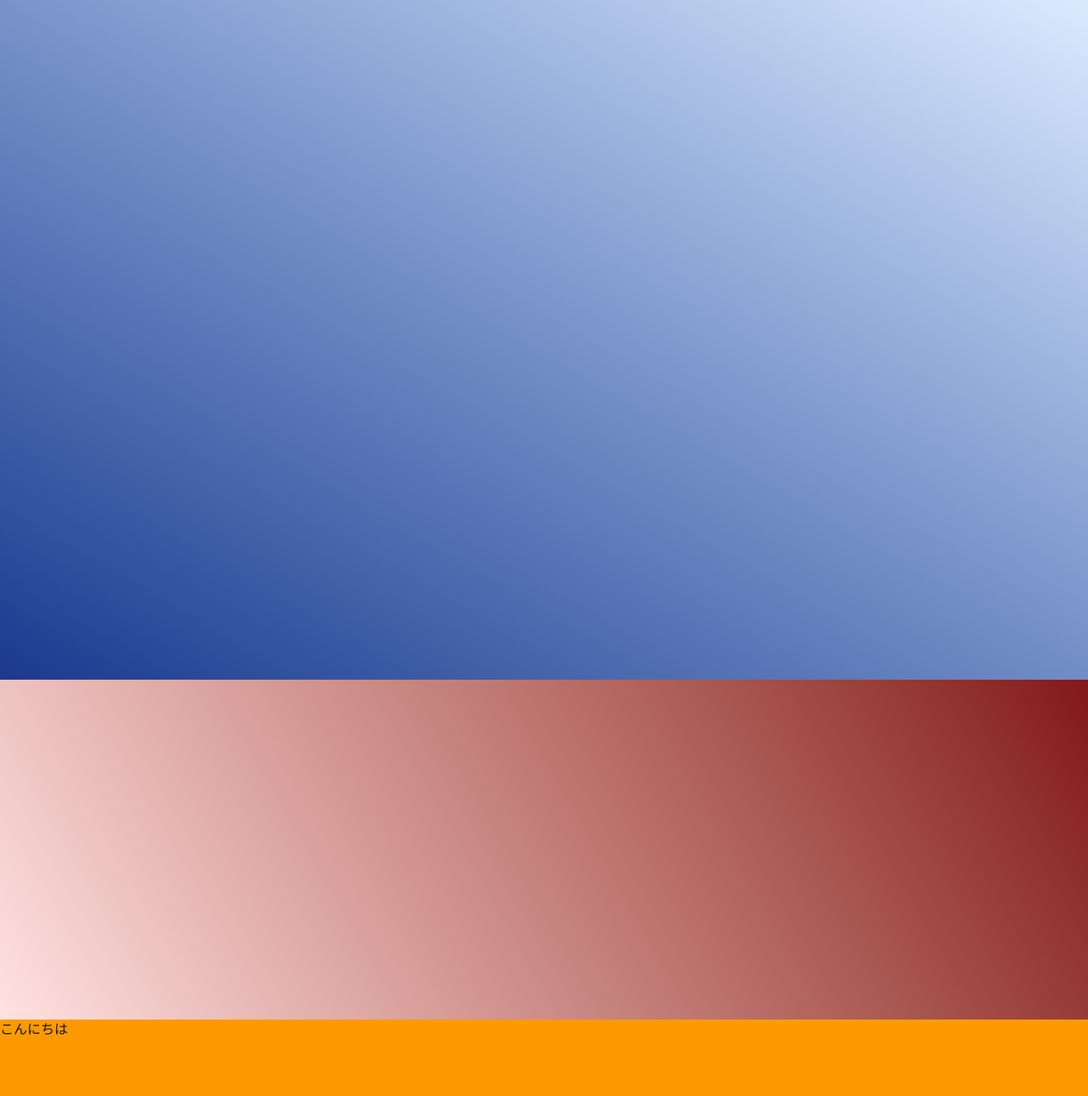
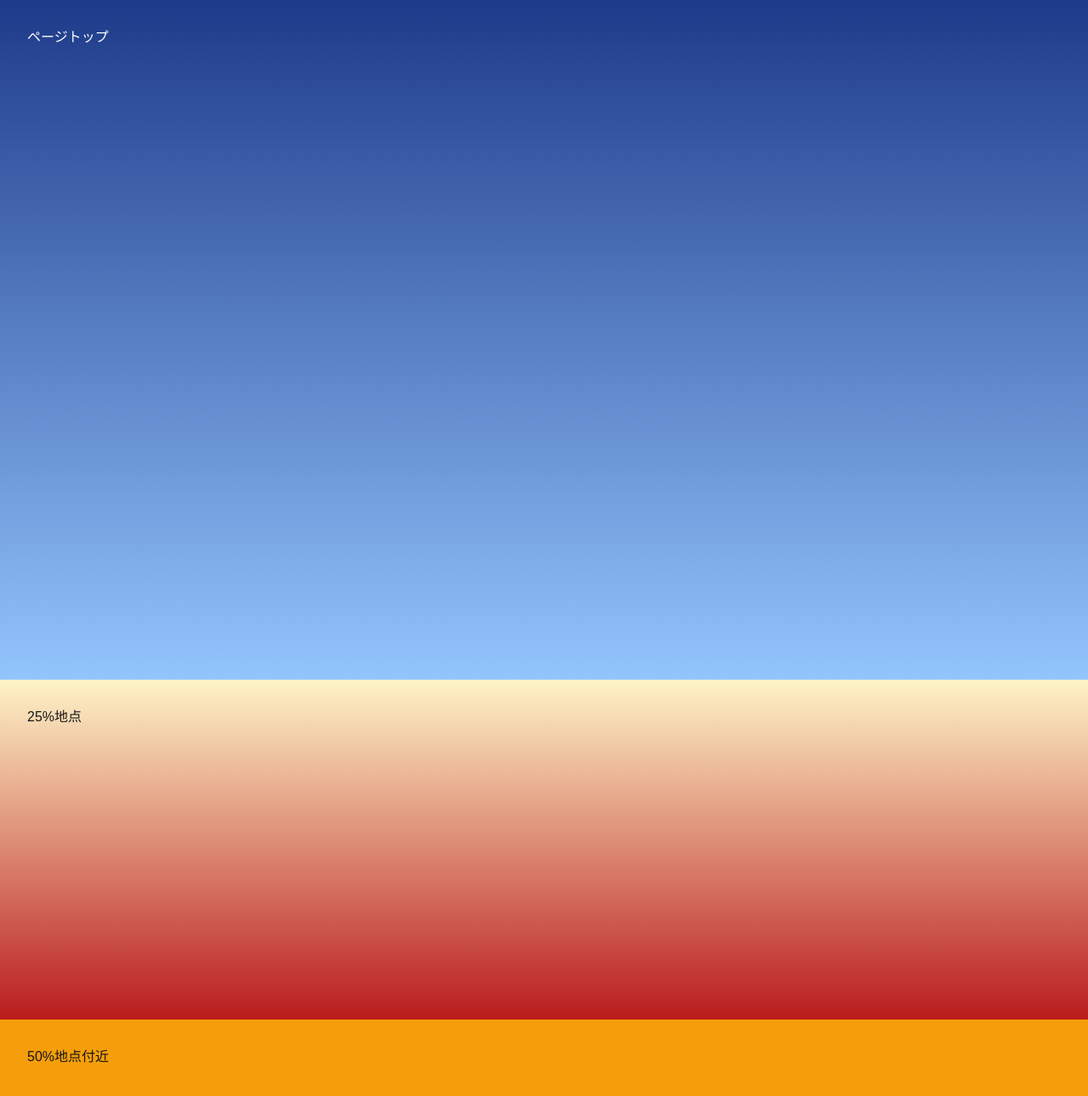
Before and after one commit to sayoshigure11/2025-1214-tracking, a Next.js app: page /intersectionObserver in a window 1280 px wide. Shown: the top 1290 px of the page at 85% size. Built offline with nearby package versions, Linux system fonts and the light colour scheme.

Commit message:
intersectionObserverページにスクロール検知を作成した。ページ全体の25%、50%、75%、100%がページに表示されるとコンソールに表示される。一度しか表示されない

```diff
--- a/app/intersectionObserver/page.tsx
+++ b/app/intersectionObserver/page.tsx
@@ -1,34 +1,173 @@
+// "use client";
+
+// import { useEffect, useRef } from "react";
+
+// export default function IntersectionObserverPage() {
+//   const textRef = useRef(null);
+
+//   useEffect(() => {
+//     const observer = new IntersectionObserver(([entry]) => {
+//       console.log("交差判定:", entry.isIntersecting);
+//       console.log("要素の位置(top):", entry.boundingClientRect.top);
+//       if (entry.isIntersecting) {
+//         console.log("こんにちは");
+//       }
+//     });
+
+//     if (!textRef.current) return;
+//     observer.observe(textRef.current);
+
+//     return () => observer.disconnect();
+//   }, []);
+
+//   return (
+//     <div>
+//       <div className="h-screen bg-linear-30 from-blue-900 to-blue-100" />
+//       <div className="h-[50vh] bg-linear-60 from-red-100 to-red-900" />
+//       <p ref={textRef} className="h-60 bg-amber-500">
+//         こんにちは
+//       </p>
+//       <div className="h-[50vh] bg-linear-120 from-green-900 to-green-100" />
+//       <div className="h-screen bg-linear-150 from-yellow-100 to-yellow-900" />
+//     </div>
+//   );
+// }
+
 "use client";
 
-import { useEffect, useRef } from "react";
+import { useEffect, useRef, useState } from "react";
 
-export default function IntersectionObserverPage() {
-  const textRef = useRef(null);
+const DEPTHS = [0.25, 0.5, 0.75, 1];
+
+export function ScrollDepthObserver({
+  onReach,
+}: {
+  onReach: (percent: number) => void;
+}) {
+  const reached = useRef(new Set<number>());
+  const markers = useRef<Map<number, HTMLDivElement>>(new Map());
+  const [isReady, setIsReady] = useState(false);
 
   useEffect(() => {
-    const observer = new IntersectionObserver(([entry]) => {
-      console.log("交差判定:", entry.isIntersecting);
-      console.log("要素の位置(top):", entry.boundingClientRect.top);
-      if (entry.isIntersecting) {
-        console.log("こんにちは");
+    // DOMが完全にレンダリングされるまで待つ
+    const timer = setTimeout(() => {
+      const scrollHeight = document.documentElement.scrollHeight;
+      // const viewportHeight = window.innerHeight;
+      // const scrollableHeight = scrollHeight - viewportHeight;
+
+      DEPTHS.forEach((p) => {
+        const el = markers.current.get(p);
+        if (!el) return;
+
+        // スクロール可能な高さに基づいて位置を計算
+        // const position = scrollableHeight * p + viewportHeight;
+        const position = scrollHeight * p;
+        el.style.top = `${position}px`;
+      });
+
+      setIsReady(true);
+    }, 100);
+
+    return () => clearTimeout(timer);
+  }, []);
+
+  useEffect(() => {
+    if (!isReady) return;
+
+    const observer = new IntersectionObserver(
+      (entries) => {
+        for (const entry of entries) {
+          if (!entry.isIntersecting) continue;
+
+          const percent = Number(entry.target.getAttribute("data-percent"));
+          if (reached.current.has(percent)) continue;
+
+          reached.current.add(percent);
+          onReach(percent);
+
+          observer.unobserve(entry.target);
+        }
+      },
+      {
+        // ビューポートの上端で検知
+        rootMargin: "0px",
+        threshold: 0,
       }
-    });
+    );
 
-    if (!textRef.current) return;
-    observer.observe(textRef.current);
+    markers.current.forEach((el) => observer.observe(el));
 
     return () => observer.disconnect();
-  }, []);
+  }, [onReach, isReady]);
 
   return (
-    <div>
-      <div className="h-screen bg-linear-30 from-blue-900 to-blue-100" />
-      <div className="h-[50vh] bg-linear-60 from-red-100 to-red-900" />
-      <p ref={textRef} className="h-60 bg-amber-500">
-        こんにちは
-      </p>
-      <div className="h-[50vh] bg-linear-120 from-green-900 to-green-100" />
-      <div className="h-screen bg-linear-150 from-yellow-100 to-yellow-900" />
+    <>
+      {DEPTHS.map((p) => (
+        <div
+          key={p}
+          data-percent={p}
+          ref={(el) => {
+            if (el) {
+              markers.current.set(p, el);
+            }
+          }}
+          style={{
+            position: "absolute",
+            width: 1,
+            height: 1,
+            pointerEvents: "none",
+            left: 0,
+          }}
+        />
+      ))}
+    </>
+  );
+}
+
+// デモ用コンポーネント
+export default function Demo() {
+  return (
+    <div style={{ position: "relative" }}>
+      <ScrollDepthObserver
+        onReach={(p) => {
+          console.log(`スクロール深度: ${p * 100}%`);
+        }}
+      />
+      <div
+        style={{
+          height: "100vh",
+          background: "linear-gradient(to bottom, #1e3a8a, #93c5fd)",
+        }}
+      >
+        <h1 style={{ padding: "2rem", color: "white" }}>ページトップ</h1>
+      </div>
+      <div
+        style={{
+          height: "50vh",
+          background: "linear-gradient(to bottom, #fef3c7, #b91c1c)",
+        }}
+      >
+        <p style={{ padding: "2rem" }}>25%地点</p>
+      </div>
+      <div style={{ height: "60vh", background: "#f59e0b", padding: "2rem" }}>
+        <p>50%地点付近</p>
+      </div>
+      <div
+        style={{
+          height: "50vh",
+          background: "linear-gradient(to bottom, #065f46, #d1fae5)",
+        }}
+      >
+        <p style={{ padding: "2rem" }}>75%地点</p>
+      </div>
+      <div
+        style={{
+          height: "100vh",
+          background: "linear-gradient(to bottom, #fef9c3, #a16207)",
+        }}
+      >
+        <p style={{ padding: "2rem" }}>100%地点（最下部）</p>
+      </div>
     </div>
   );
 }
--- /dev/null
+++ b/app/kari/page.tsx
@@ -0,0 +1,13 @@
+"use client";
+
+export default function Page() {
+  return (
+    <div className="relative">
+      {/* あなたの既存のコンテンツ */}
+      <div className="h-screen bg-blue-200" />
+      <div className="h-screen bg-red-200" />
+      <div className="h-screen bg-green-200" />
+      <div className="h-screen bg-yellow-200" />
+    </div>
+  );
+}
--- /dev/null
+++ b/components/AnalyticsRoot.tsx
@@ -0,0 +1,14 @@
+"use client";
+
+import { ScrollDepthObserver } from "./ScrollDepthObserver";
+
+export function AnalyticsRoot() {
+  return (
+    <ScrollDepthObserver
+      onReach={(p) => {
+        console.log(`全ページ：${p * 100}`);
+        // analytics.track(...)
+      }}
+    />
+  );
+}
--- /dev/null
+++ b/components/ScrollDepthObserver.tsx
@@ -0,0 +1,212 @@
+//// 最初に25が表示されて一番下までスクロールしても50や100などが表示されない
+//// そして一番下から上にスクロールすると100、75、50の順に表示されて25は表示されない
+// "use client";
+
+// import { useEffect, useRef } from "react";
+
+// const DEPTHS = [0.25, 0.5, 0.75, 1];
+
+// export function ScrollDepthObserver({
+//   onReach,
+// }: {
+//   onReach: (percent: number) => void;
+// }) {
+//   const reachedRef = useRef<Set<number>>(new Set());
+//   const markersRef = useRef<HTMLDivElement[]>([]);
+
+//   useEffect(() => {
+//     const observer = new IntersectionObserver(
+//       ([entry]) => {
+//         if (!entry.isIntersecting) return;
+
+//         const percent = Number(entry.target.getAttribute("data-percent"));
+
+//         if (!reachedRef.current.has(percent)) {
+//           reachedRef.current.add(percent);
+//           onReach(percent);
+//           console.log("markersRef.current", markersRef.current);
+//         }
+//       },
+//       { rootMargin: "0px", threshold: 0 }
+//     );
+
+//     markersRef.current.forEach((el) => observer.observe(el));
+
+//     return () => observer.disconnect();
+//   }, [onReach]);
+//   return (
+//     <>
+//       {DEPTHS.map((p) => (
+//         <div
+//           key={p}
+//           ref={(el) => {
+//             if (el) markersRef.current.push(el);
+//           }}
+//           data-percent={p}
+//           style={{
+//             position: "absolute",
+//             top: `${p * 100}vh`,
+//             width: 1,
+//             height: 1,
+//             pointerEvents: "none",
+//           }}
+//         />
+//       ))}
+//     </>
+//   );
+// }
+
+// // 修正バージョン
+//// 最初から50が表示されて一番下に行く前に100が表示される問題がある。
+// "use client";
+
+// import { useEffect, useRef } from "react";
+
+// const DEPTHS = [0.25, 0.5, 0.75, 1];
+
+// export function ScrollDepthObserver({
+//   onReach,
+// }: {
+//   onReach: (percent: number) => void;
+// }) {
+//   const reached = useRef(new Set<number>());
+//   const markers = useRef<Map<number, HTMLDivElement>>(new Map());
+
+//   useEffect(() => {
+//     const observer = new IntersectionObserver(
+//       (entries) => {
+//         for (const entry of entries) {
+//           if (!entry.isIntersecting) continue;
+
+//           // const percent = Number(entry.target.dataset.percent);
+//           const percent = Number(entry.target.getAttribute("data-percent"));
+
+//           if (reached.current.has(percent)) continue;
+
+//           reached.current.add(percent);
+//           onReach(percent);
+
+//           // 🔥 二度と発火させない
+//           observer.unobserve(entry.target);
+//         }
+//       },
+//       {
+//         threshold: 0,
+//       }
+//     );
+
+//     markers.current.forEach((el) => observer.observe(el));
+
+//     return () => observer.disconnect();
+//   }, [onReach]);
+
+//   useEffect(() => {
+//     const pageHeight = document.documentElement.scrollHeight;
+//     const viewportHeight = window.innerHeight;
+
+//     DEPTHS.forEach((p) => {
+//       const el = markers.current.get(p);
+//       if (!el) return;
+
+//       const top = pageHeight * p - viewportHeight;
+//       el.style.top = `${top}px`;
+//     });
+//   }, []);
+
+//   return (
+//     <>
+//       {DEPTHS.map((p) => (
+//         <div
+//           key={p}
+//           data-percent={p}
+//           ref={(el) => {
+//             if (el && !markers.current.has(p)) {
+//               markers.current.set(p, el);
+//             }
+//           }}
+//           style={{
+//             position: "absolute",
+//             width: 1,
+//             height: 1,
+//             pointerEvents: "none",
+//           }}
+//         />
+//       ))}
+//     </>
+//   );
+// }
+
+// 修正版2
+"use client";
+
+import { useEffect, useRef } from "react";
+
+const DEPTHS = [0.25, 0.5, 0.75, 1];
+
+export function ScrollDepthObserver({
+  onReach,
+}: {
+  onReach: (percent: number) => void;
+}) {
+  const reached = useRef(new Set<number>());
+  const markers = useRef<Map<number, HTMLDivElement>>(new Map());
+
+  useEffect(() => {
+    const observer = new IntersectionObserver(
+      (entries) => {
+        for (const entry of entries) {
+          if (!entry.isIntersecting) continue;
+
+          const percent = Number(entry.target.getAttribute("data-percent"));
+          if (reached.current.has(percent)) continue;
+
+          reached.current.add(percent);
+          onReach(percent);
+
+          observer.unobserve(entry.target);
+        }
+      },
+      {
+        rootMargin: "0px 0px -99% 0px",
+        threshold: 0,
+      }
+    );
+
+    markers.current.forEach((el) => observer.observe(el));
+
+    return () => observer.disconnect();
+  }, [onReach]);
+
+  useEffect(() => {
+    const pageHeight = document.documentElement.scrollHeight;
+
+    DEPTHS.forEach((p) => {
+      const el = markers.current.get(p);
+      if (!el) return;
+
+      el.style.top = `${pageHeight * p}px`;
+    });
+  }, []);
+
+  return (
+    <>
+      {DEPTHS.map((p) => (
+        <div
+          key={p}
+          data-percent={p}
+          ref={(el) => {
+            if (el && !markers.current.has(p)) {
+              markers.current.set(p, el);
+            }
+          }}
+          style={{
+            position: "absolute",
+            width: 1,
+            height: 1,
+            pointerEvents: "none",
+          }}
+        />
+      ))}
+    </>
+  );
+}
```
Also changed, not shown: app/layout.tsx (+9 -0 lines).
